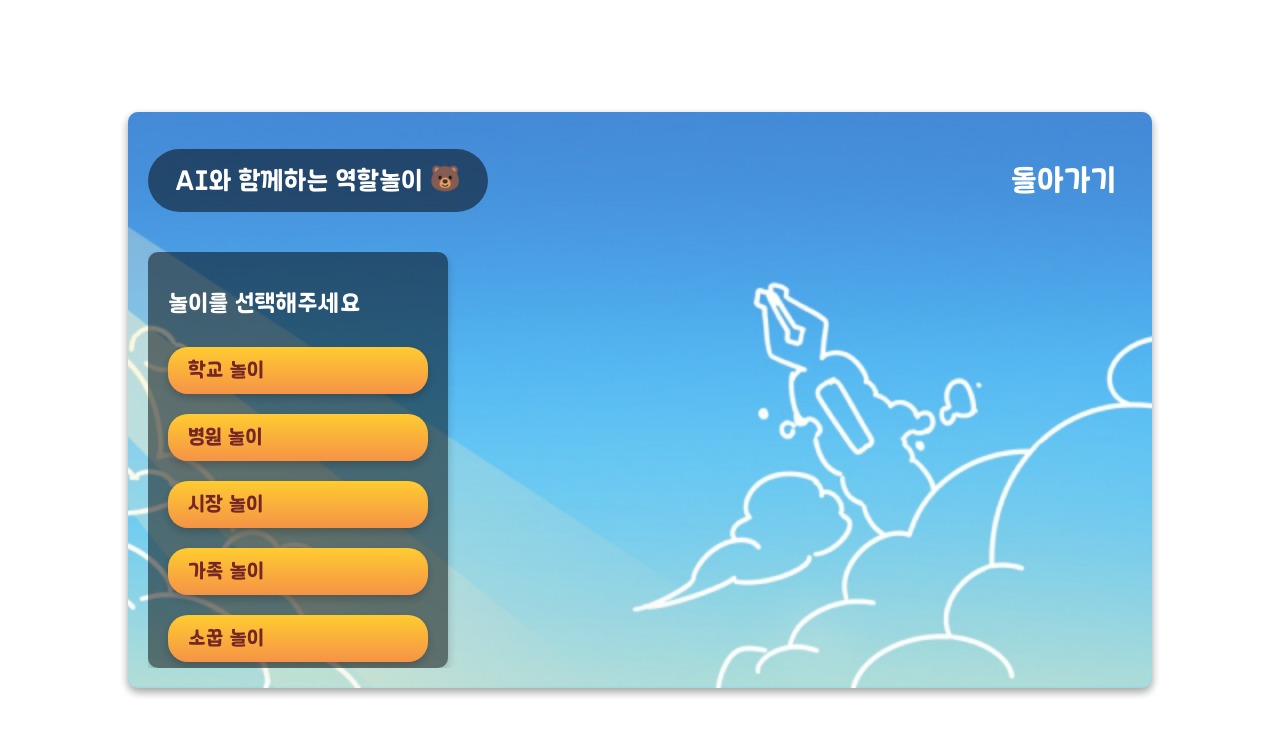
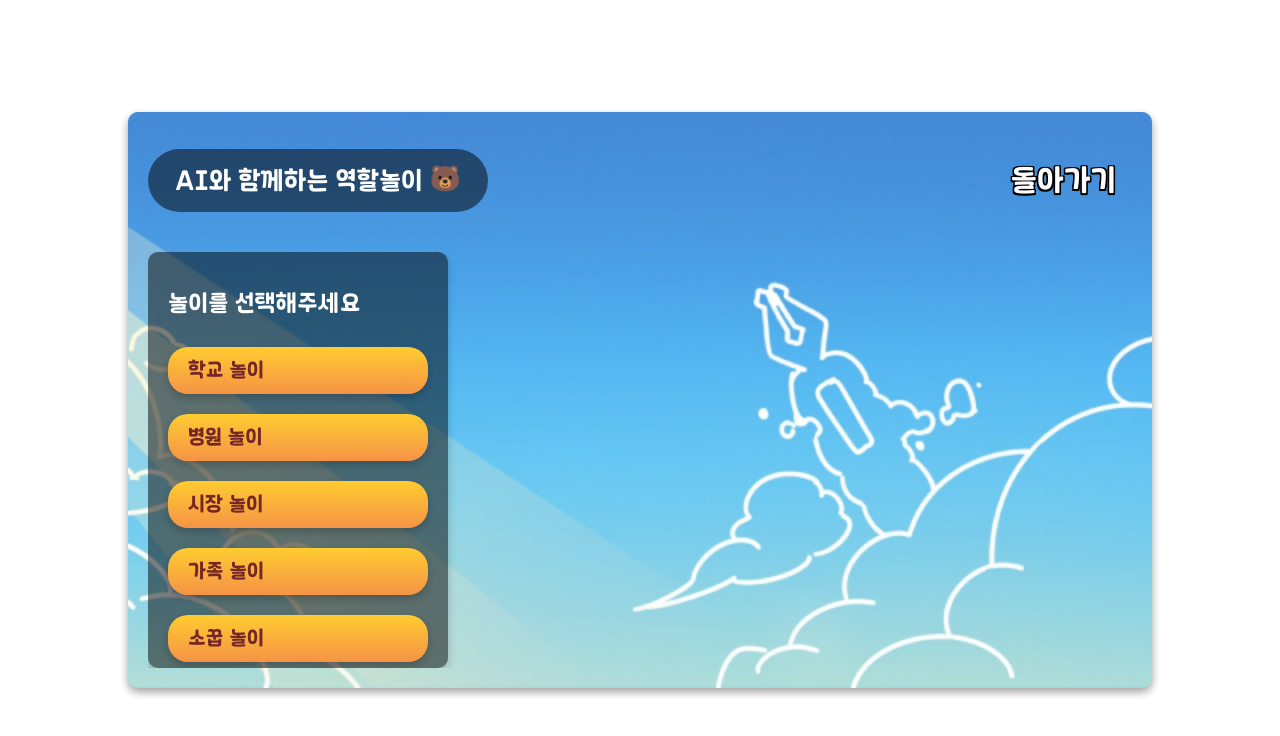
Before and after one commit to Prize-Three/roleplay_frontend, a React (Create React App) app: page /situation in a window 1280 px wide. Shown: the top 736 px of the page. Built offline with nearby package versions, Linux system fonts and the light colour scheme.

Commit message:
글씨 테두리 적용

```diff
--- a/src/pages/Home/Home.module.scss
+++ b/src/pages/Home/Home.module.scss
@@ -89,10 +89,10 @@ h4 {
     border: 2px solid #F59346; /* 검은색 테두리 추가 */
 
     /* 글씨체에 테두리 효과 */
-    text-shadow: 1px 1px 0 #6C3C21, /* 아래쪽과 오른쪽에 검은색 그림자 */
-                 -1px -1px 0 #6C3C21, /* 위쪽과 왼쪽에 검은색 그림자 */
-                 1px -1px 0 #6C3C21, /* 위쪽과 오른쪽에 검은색 그림자 */
-                 -1px 1px 0 #6C3C21; /* 아래쪽과 왼쪽에 검은색 그림자 */
+    text-shadow: 1.5px 1.5px 0 #6C3C21, /* 아래쪽과 오른쪽에 검은색 그림자 */
+                 -1.5px -1.5px 0 #6C3C21, /* 위쪽과 왼쪽에 검은색 그림자 */
+                 1.5px -1.5px 0 #6C3C21, /* 위쪽과 오른쪽에 검은색 그림자 */
+                 -1.5px 1.5px 0 #6C3C21; /* 아래쪽과 왼쪽에 검은색 그림자 */
 
 
     /* 그림자 효과 */
--- a/src/pages/Situation/Situation.module.scss
+++ b/src/pages/Situation/Situation.module.scss
@@ -79,6 +79,11 @@ body {
     // &:hover {
     //     background-color: #FF4500; /* 더 진한 주황색으로 호버 */
     // }
+    /* 글씨체에 테두리 효과 */
+    text-shadow: 1.5px 1.5px 0 #000000, /* 아래쪽과 오른쪽에 검은색 그림자 */
+                 -1.5px -1.5px 0 #000000, /* 위쪽과 왼쪽에 검은색 그림자 */
+                 1.5px -1.5px 0 #000000, /* 위쪽과 오른쪽에 검은색 그림자 */
+                 -1.5px 1.5px 0 #000000; /* 아래쪽과 왼쪽에 검은색 그림자 */
 }
 
 .content {
```
